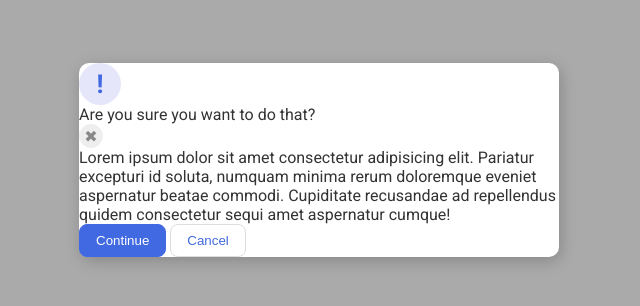
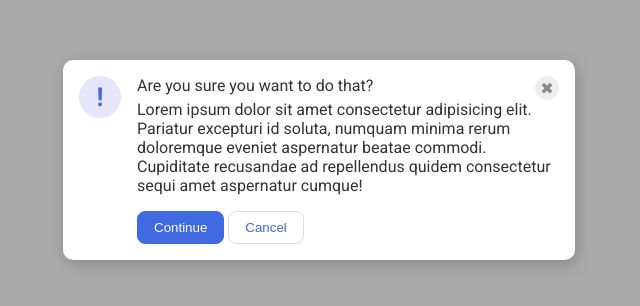
Before and after one commit to chishticodes/odin-css-exercises, a plain HTML site: page flex/05-flex-modal/index.html in a window 1280 px wide. Shown: the part 240-546 px from the top of the page, without its empty margins (321-961 px from the left). Drawn offline with Linux system fonts and the light colour scheme.

Commit message:
05-flex-model completed

```diff
--- a/flex/05-flex-modal/index.html
+++ b/flex/05-flex-modal/index.html
@@ -10,11 +10,17 @@
   <body>
     <div class="modal">
       <div class="icon">!</div>
+      <div class="container">
+        <div class="top-container">
       <div class="header">Are you sure you want to do that?</div>
       <button class="close-button">✖</button>
+    </div>
       <div class="text">Lorem ipsum dolor sit amet consectetur adipisicing elit. Pariatur excepturi id soluta, numquam minima rerum doloremque eveniet aspernatur beatae commodi. Cupiditate recusandae ad repellendus quidem consectetur sequi amet aspernatur cumque!</div>
+      <div class="btn-container">
       <button class="continue">Continue</button>
       <button class="cancel">Cancel</button>
     </div>
+    </div>
+    </div>
   </body>
 </html>
--- a/flex/05-flex-modal/style.css
+++ b/flex/05-flex-modal/style.css
@@ -67,3 +67,27 @@ button.cancel {
   border: 1px solid #ddd;
   color: royalblue;
 }
+
+/* Solution */
+
+.modal{
+  display: flex;
+  padding: 16px;
+  gap: 16px;
+}
+
+.icon{
+  flex-shrink: 0;
+}
+
+.top-container{
+  display: flex;
+}
+
+.close-button{
+  margin-left: auto;
+}
+
+.btn-container{
+  margin-top: 16px;
+}
```
